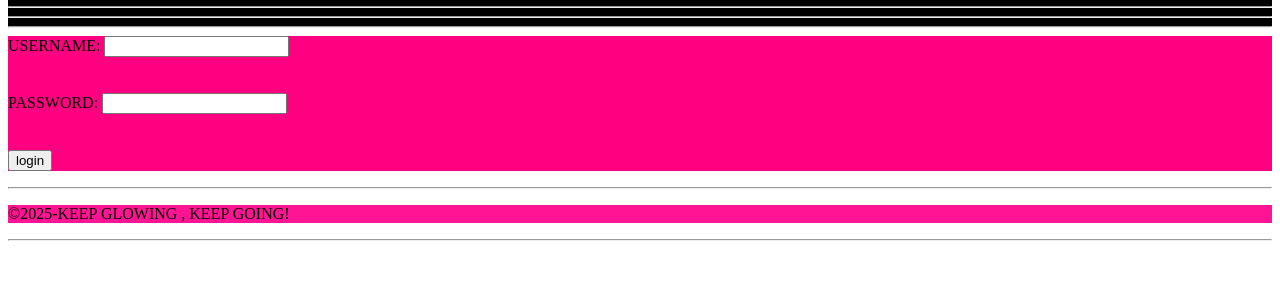
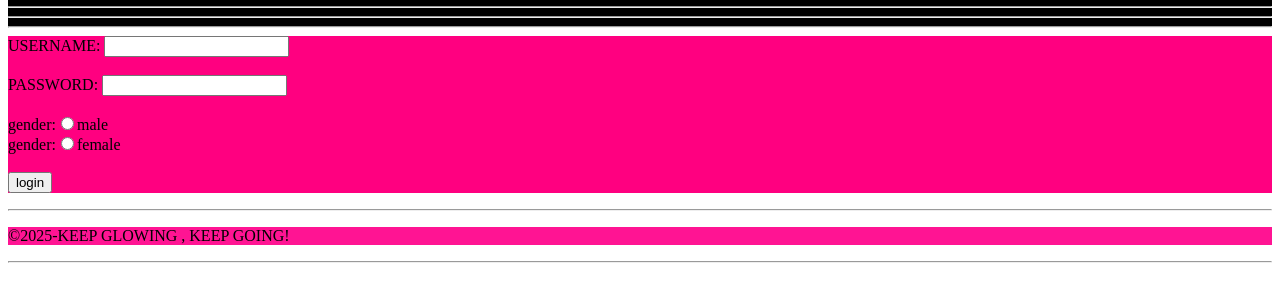
Before and after one commit to malak2982006/FIRST-PROJECT, a plain HTML site: page index.html in a window 1280 px wide. Shown: the part 86-388 px from the top of the page. Drawn offline with Linux system fonts and the light colour scheme.

Commit message:
Update index.html

```diff
--- a/index.html
+++ b/index.html
@@ -19,9 +19,12 @@
 <main id="login-main">
 <form action="login" method="post" id="login-form">
 <div class="form-group"> <lable for="username">USERNAME:</lable> <input type="text" id="username" name="username"required></div>
-  <br><br>
+  <br>
 <div class="form-group"><lable for="password">PASSWORD:</lable> <INPUT TYPE="password" id="password" name="password" required></div>
-  <br><br>
+  <br>
+<lable>gender:</lable><input type="radio">male<br>
+<lable>gender:</lable><input type="radio">female<br>
+  <br>
 <input type="submit" value="login">
 </form>
 </main>
```
